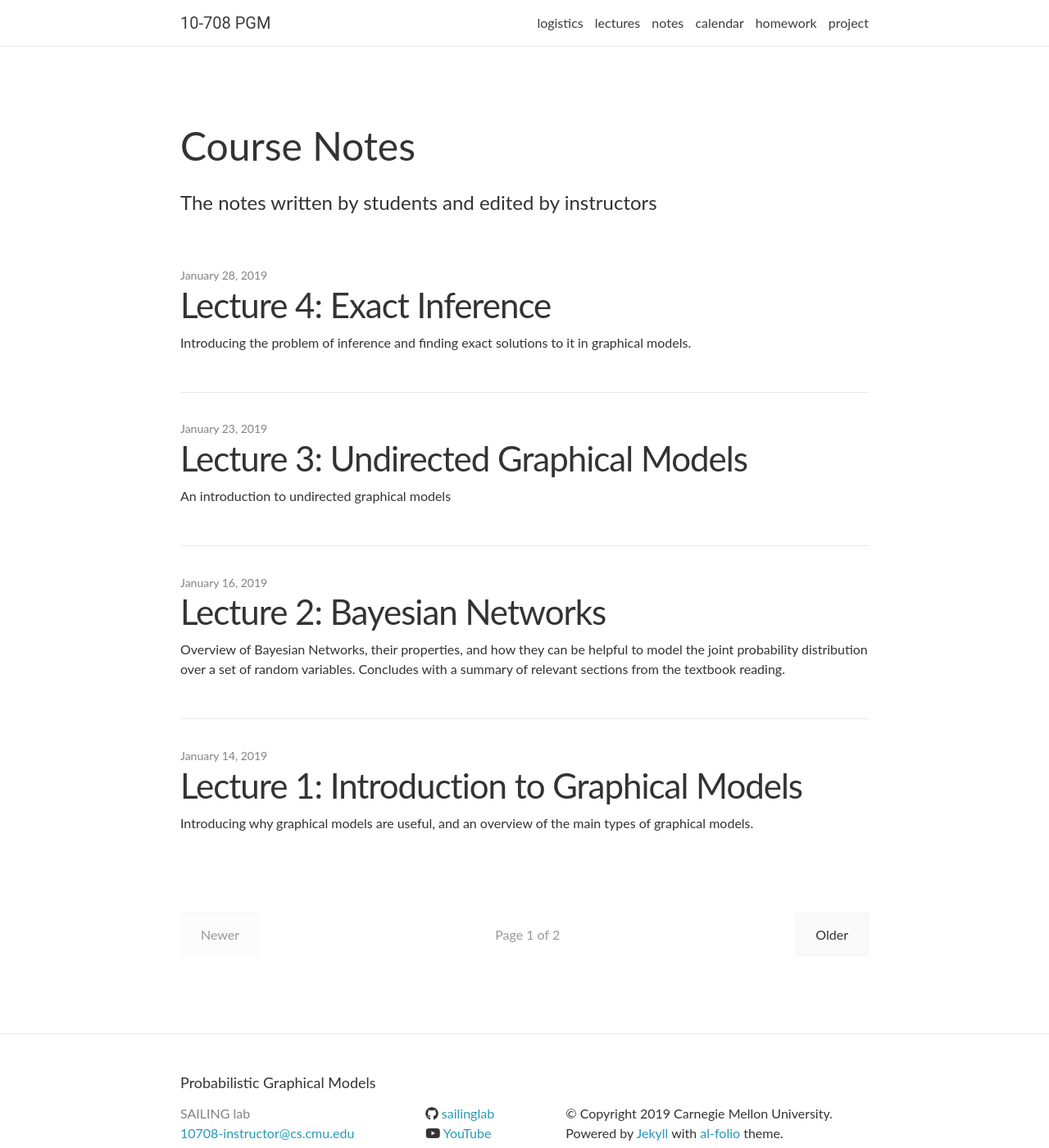
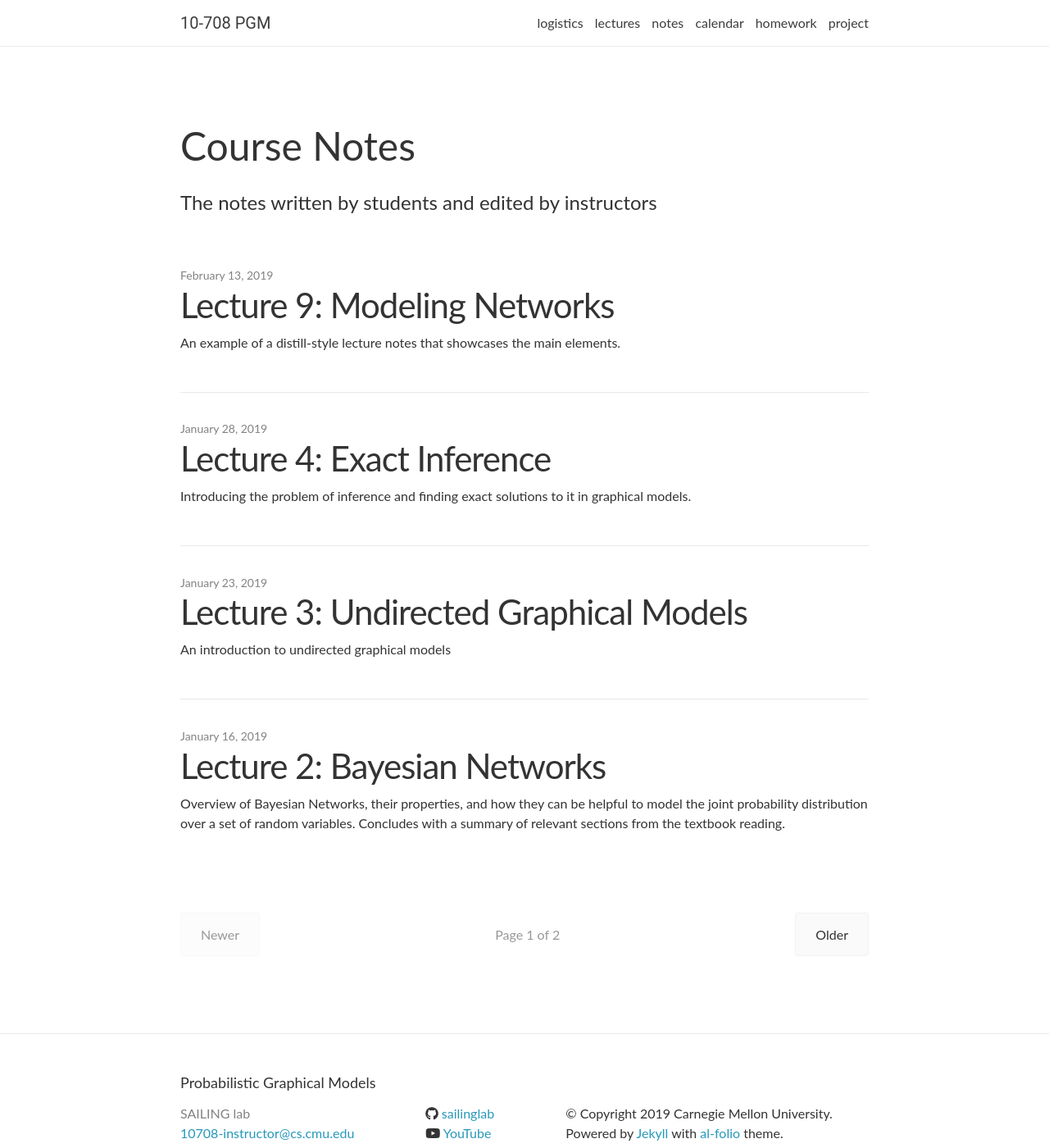
Before and after one commit to sailinglab/pgm-spring-2019, a Jekyll site: the page built from notes/index.html, in a window 1280 px wide and 1400 px high. Shown: the whole window at 82% size. Built offline with Jekyll 4.4.1, drawn with Linux system fonts in a browser that asks for light colours; nearby versions of some CDN libraries; the list of posts is cut into pages by our own code; comment, search, counter and statistics services are not loaded.

Commit message:
add lecture title, corrections

```diff
--- a/_posts/2019-02-13-lecture-09.md
+++ b/_posts/2019-02-13-lecture-09.md
@@ -1,8 +1,8 @@
 ---
 layout: distill
-title: Lecture 9
+title: "Lecture 9: Modeling Networks"
 description: An example of a distill-style lecture notes that showcases the main elements.
-date: 2019-01-09
+date: 2019-02-13
 
 lecturers:
   - name: Eric Xing
@@ -12,8 +12,8 @@ authors:
   - name: Wenwen Si # author's full name
     url: "#"  # optional URL to the author's homepage
   - name: Siyu Gao
+    url: "#"
   - name: Darby Losey
-    url: "#"
     url: "#"
 
 editors:
```
